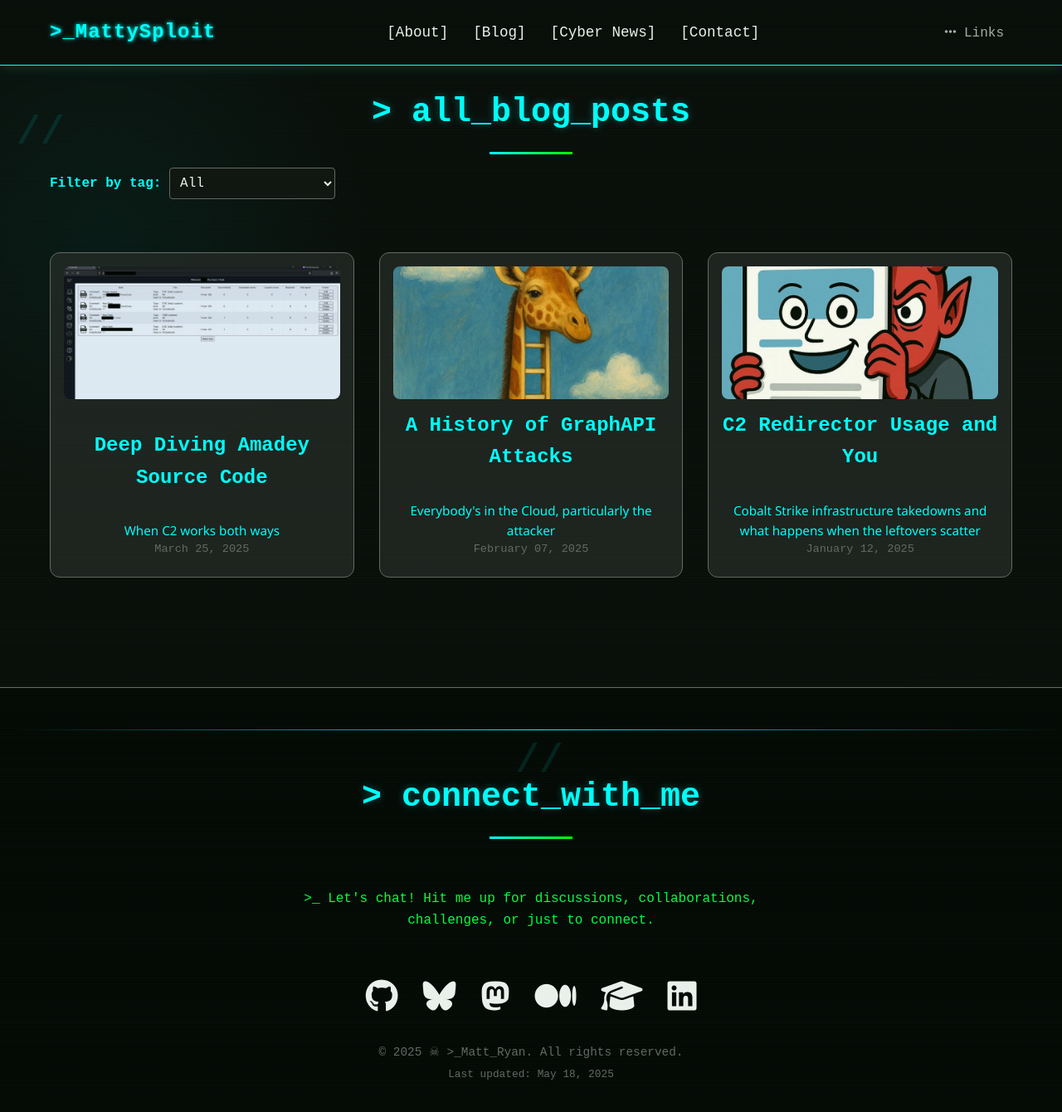
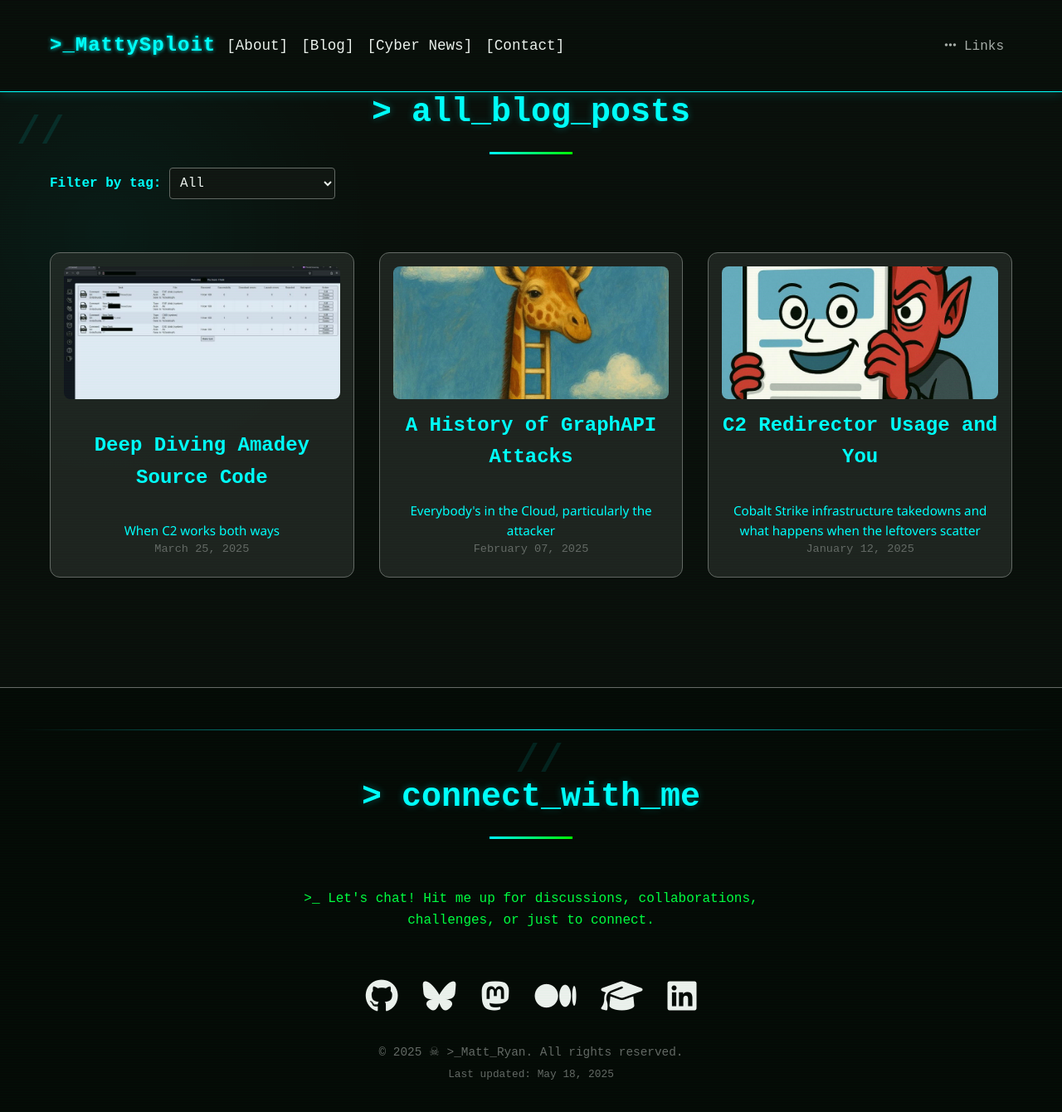
Before and after one commit to CTI-Buddy/cti-buddy.github.io, a Jekyll site: the page built from blog.html, in a window 1280 px wide and 1400 px high. Shown: the top 1340 px of the window at 83% size. Built offline with Jekyll 4.4.1, drawn with Linux system fonts in a browser that asks for light colours.

Commit message:
Update style.css

```diff
--- a/assets/css/style.css
+++ b/assets/css/style.css
@@ -195,6 +195,7 @@
             text-decoration: none;
             text-shadow: 0 0 5px var(--primary);
             letter-spacing: 1px;
+	    white-space: nowrap;
         }
 
         .logo:hover {
@@ -203,7 +204,8 @@
 
         .nav-links {
             display: flex;
-            gap: 30px;
+            gap: 1rem;
+            flex-wrap: wrap;
         }
 
         .nav-links a {
@@ -851,7 +853,7 @@
         .nav-social-dropdown {
             position: relative;
             display: inline-block;
-            margin-left: 20px;
+            margin-left: auto;
         }
 
         .nav-social-dropdown .dropbtn {
@@ -1048,3 +1050,31 @@ article.post .post-content {
 .post-tag {
   display: none !important;
 }
+
+.cyber-header nav {
+  display: flex;
+  justify-content: space-between;
+  align-items: center;
+  flex-wrap: wrap; /* NEW: Allows wrapping on smaller screens */
+  padding: 1rem 0;
+}
+
+@media (max-width: 768px) {
+  .cyber-header nav {
+    flex-direction: column;
+    align-items: flex-start;
+  }
+
+  .nav-links {
+    flex-direction: column;
+    width: 100%;
+    margin-top: 1rem;
+  }
+
+  .nav-social-dropdown {
+    width: 100%;
+    margin-top: 1rem;
+    display: flex;
+    justify-content: flex-start;
+  }
+}
```
